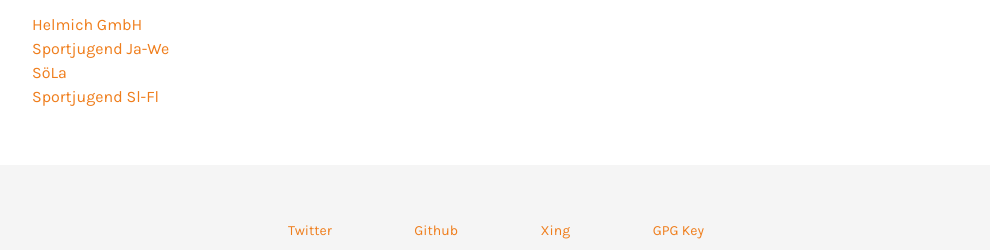
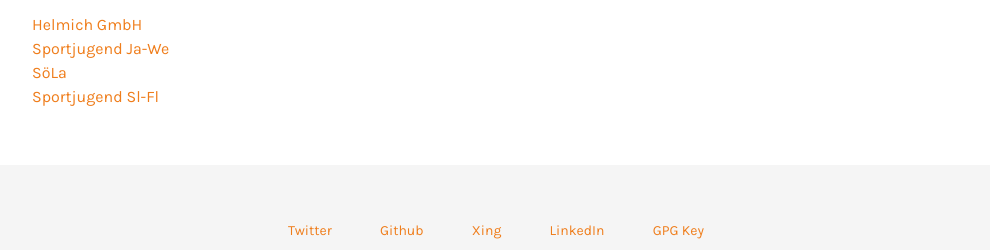
Before and after one commit to runepiper/runepi-website, a website: page index.html in a window 1280 px wide. Shown: the part 702-952 px from the top of the page, without its empty margins (144-1134 px from the left). Drawn offline with Linux system fonts and the light colour scheme.

Commit message:
feat: add LinkedIn link

```diff
--- a/index.html
+++ b/index.html
@@ -50,6 +50,7 @@
                 <li><a class="transition-colors hover:bg-yellow-500 hover:text-white" href="https://www.twitter.com/runepiper" title="Twitter besuchen" target="_blank" rel="noopener">Twitter</a></li>
                 <li><a class="transition-colors hover:bg-yellow-500 hover:text-white" href="https://www.github.com/runepiper" title="GitHub besuchen" target="_blank" rel="noopener">Github</a></li>
                 <li><a class="transition-colors hover:bg-yellow-500 hover:text-white" href="https://www.xing.com/profile/Rune_Piper" title="Xing besuchen" target="_blank" rel="noopener">Xing</a></li>
+                <li><a class="transition-colors hover:bg-yellow-500 hover:text-white" href="https://www.linkedin.com/in/rune-piper/" title="LinkedIn besuchen" target="_blank" rel="noopener">LinkedIn</a></li>
                 <li><a class="transition-colors hover:bg-yellow-500 hover:text-white" href="assets/content/gpg.asc" title="GPG herunterladen">GPG Key</a></li>
             </ul>
             <figure class="mx-auto w-auto max-w-sm flex align-center justify-between px-12 flex-col text-center sm:flex-row">
```
